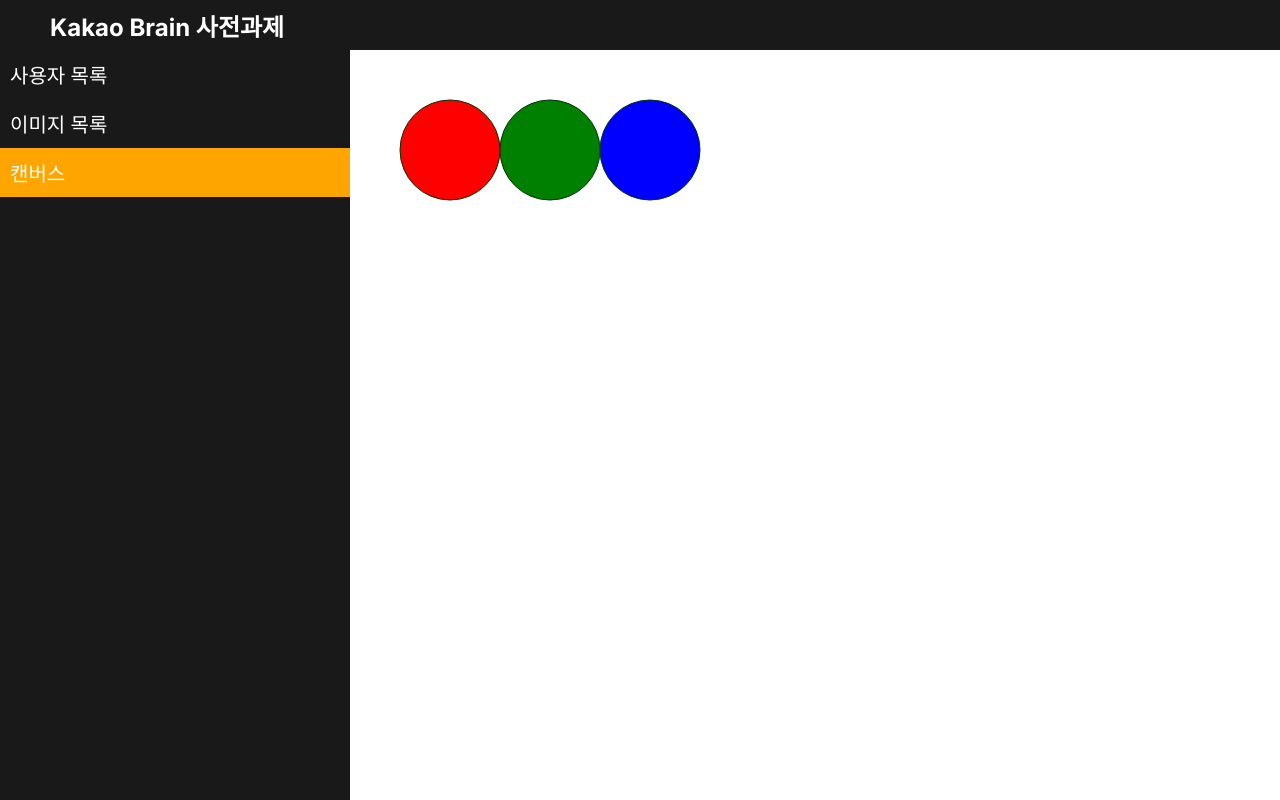
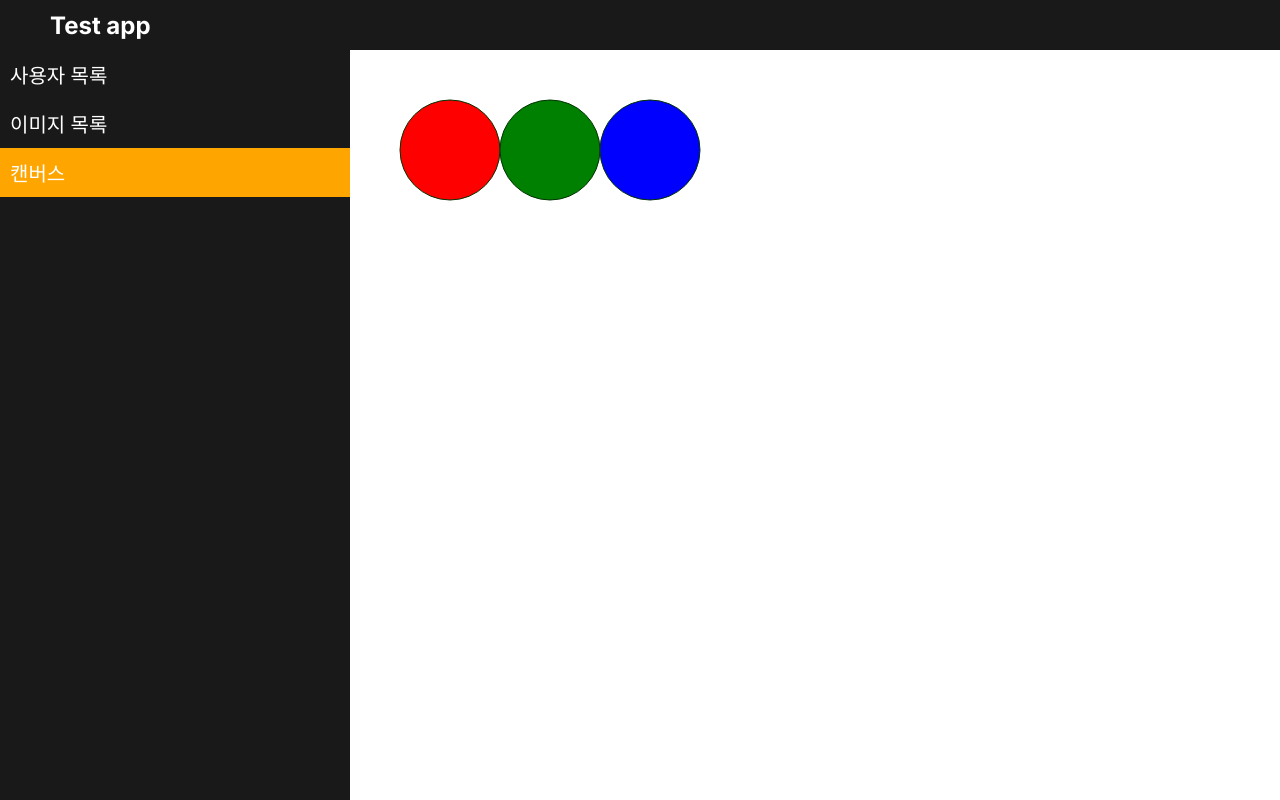
Before and after one commit to aksovius/test-app, a Next.js app: page /canvas in a window 1280 px wide. Built offline with nearby package versions, Linux system fonts and the light colour scheme.

Commit message:
Style: header

```diff
--- a/src/app/components/Header/Header.tsx
+++ b/src/app/components/Header/Header.tsx
@@ -4,6 +4,6 @@ import styles from './header.module.css';
 export default function Header({ isOpen, setIsOpen }: SideMenuProps) {
     return <div className={styles.header} id='header'>
         <button id='side-menu-button' className={styles.button} onClick={() => setIsOpen(!isOpen)} >{isOpen ? "\u{0078}" : "\u{2630}"}</button>
-        <h1>Kakao Brain 사전과제</h1>
+        <h1>Test app</h1>
     </div>
 }
```
